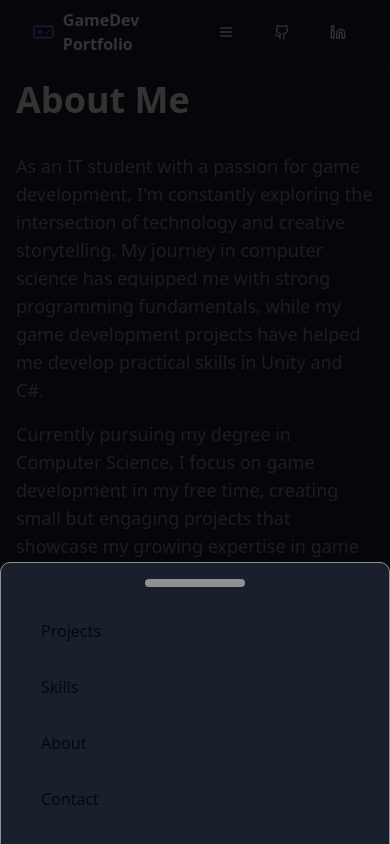
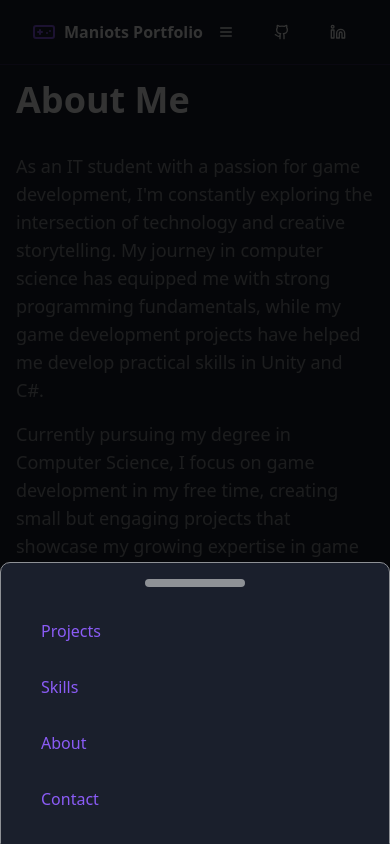
Before and after one commit to Maniots/maniotsportfolio-v2, a React (Vite) app: page /about in a window 390 px wide. Both pictures are taken after a click on the button "Toggle Menu". Built offline with nearby package versions, Linux system fonts and the light colour scheme.

Commit message:
Fix: Mobile nav and header text
Change the header text to "Maniots Portfolio" and change the color of the nav text when hamburger is clicked.

```diff
--- a/src/components/Header.tsx
+++ b/src/components/Header.tsx
@@ -10,7 +10,7 @@ const Header = () => {
       <div className="container flex items-center justify-between h-16">
         <Link to="/" className="flex items-center gap-2">
           <Gamepad className="h-6 w-6 text-accent" />
-          <span className="font-bold text-white">GameDev Portfolio</span>
+          <span className="font-bold text-white">Maniots Portfolio</span>
         </Link>
 
         {/* Desktop Navigation */}
--- a/src/components/MobileNav.tsx
+++ b/src/components/MobileNav.tsx
@@ -24,7 +24,7 @@ const MobileNav = () => {
             <Link
               key={to}
               to={to}
-              className="text-foreground px-4 py-2 rounded-md hover:bg-accent/10 transition-colors"
+              className="text-accent px-4 py-2 rounded-md hover:bg-accent/10 transition-colors"
             >
               {label}
             </Link>
```
